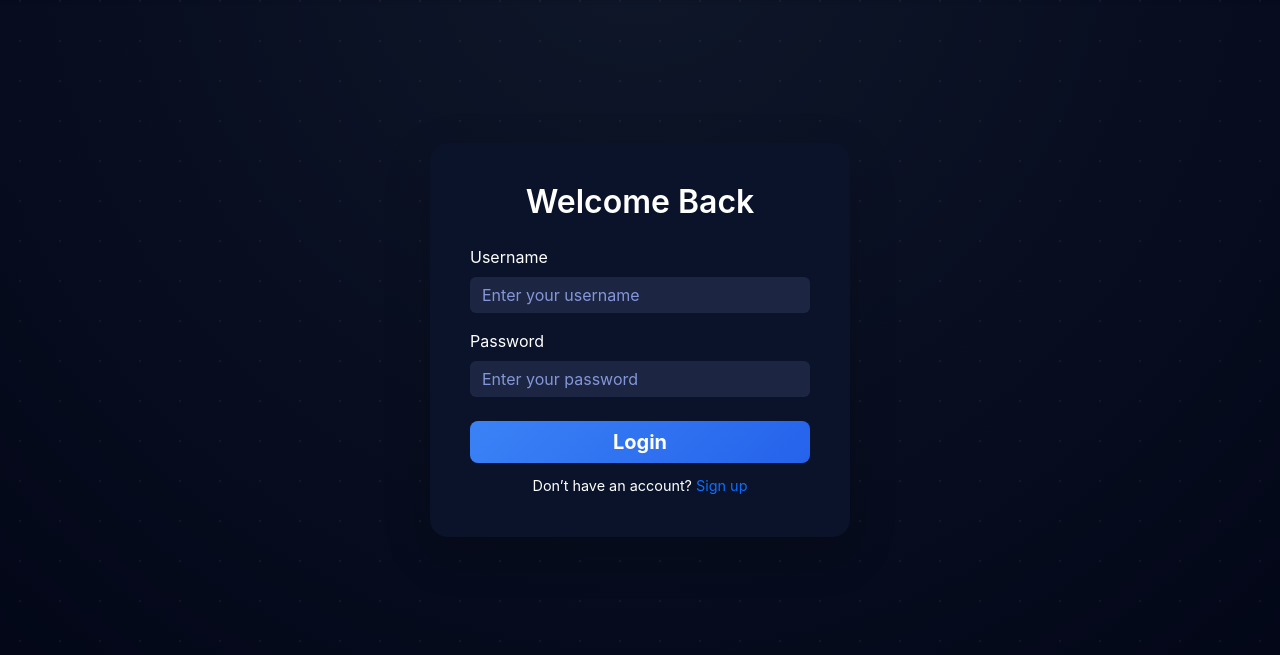
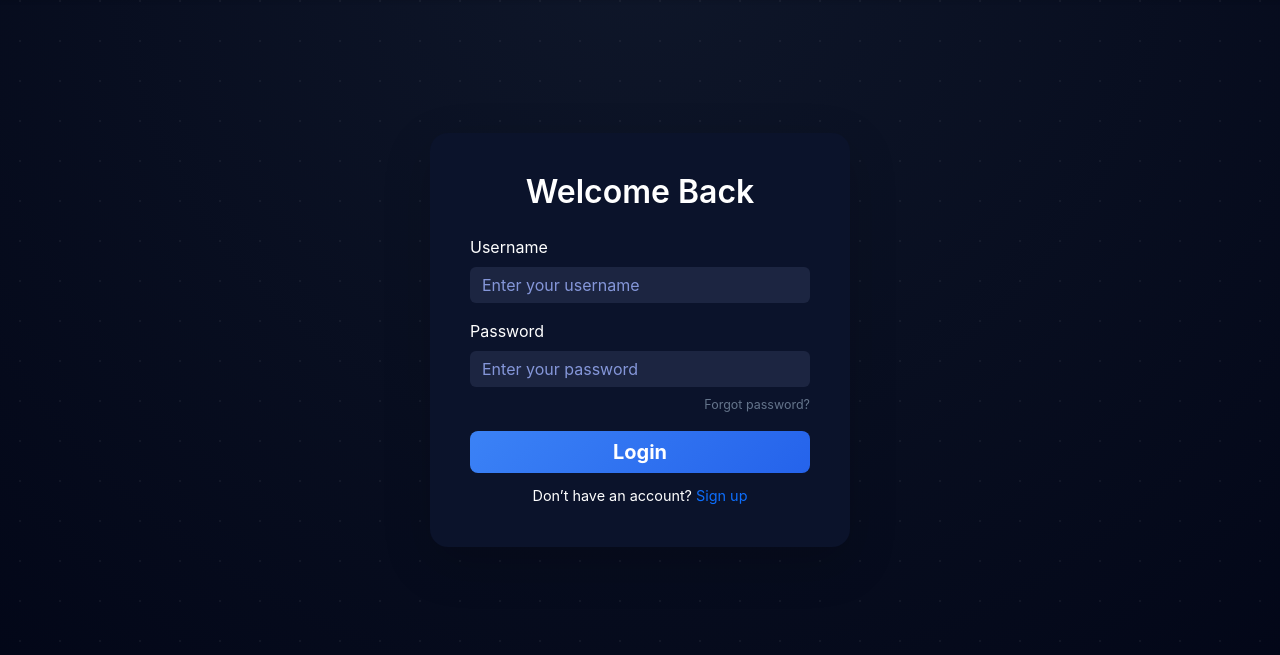
Before and after one commit to khaledelsayed2003/tradehub-marketplace, a Flask app: page /login in a window 1280 px wide. Shown: the part 77-732 px from the top of the page. Run offline with Flask 3, Linux system fonts and the light colour scheme.

Commit message:
feat: add forgot password link to login page with subtle hover styling

```diff
--- a/app/static/css/style.css
+++ b/app/static/css/style.css
@@ -1100,3 +1100,14 @@ body::before {
 .sell-modal .big-price{
     color:#f87171;
 }
+
+/* Forgot password link */
+.forgot-link {
+    font-size: 12.5px;
+    color: #64748b;
+    transition: color 0.2s;
+}
+
+.forgot-link:hover {
+    color: #38bdf8;
+}
--- a/app/templates/login.html
+++ b/app/templates/login.html
@@ -18,9 +18,13 @@
                 {{ form.username(class="form-control", placeholder="Enter your username") }}
             </div>
 
-            <div class="form-group mb-4">
+            <div class="form-group mb-1">
                 {{ form.password.label(class="form-label") }}
                 {{ form.password(class="form-control", placeholder="Enter your password") }}
+            </div>
+
+            <div class="text-end mb-3">
+                <a href="#" class="forgot-link">Forgot password?</a>
             </div>
 
             <div class="d-grid">
```
